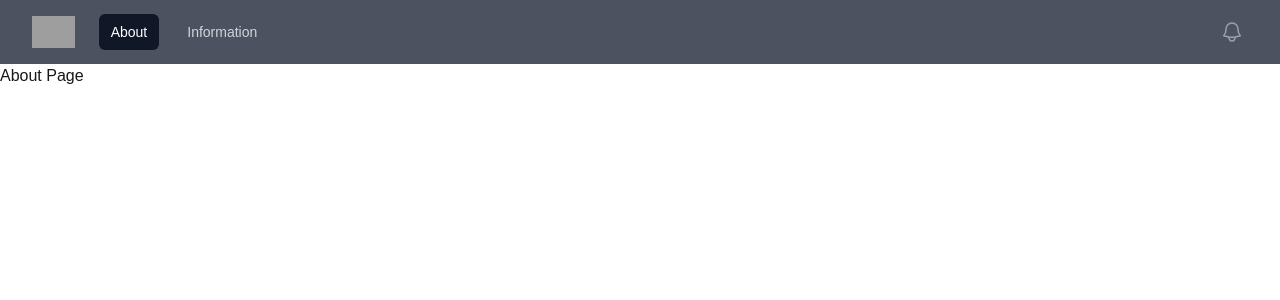
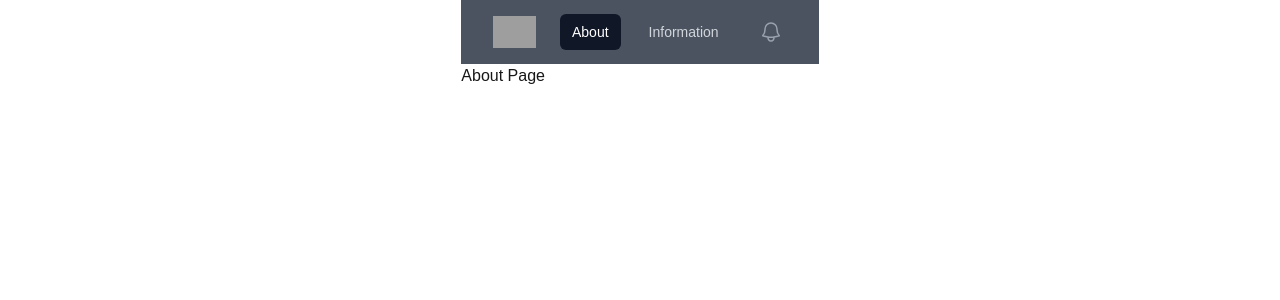
Before and after one commit to wongkj/dinosaur-viewer, a Next.js app: page /about in a window 1280 px wide. Shown: the top 300 px of the page. Built offline with nearby package versions, Linux system fonts and the light colour scheme; grey boxes are pictures that could not be loaded.

Commit message:
fix: Added gutters to the about and information pages

```diff
--- a/src/app/about/layout.tsx
+++ b/src/app/about/layout.tsx
@@ -4,8 +4,10 @@ import { Navbar } from "../_components/Navbar/Navbar";
 export default function Layout({ children }: { children: React.ReactNode }) {
   return (
     <>
-      <Navbar />
-      {children}
+      <div className="mx-auto px-4">
+        <Navbar />
+        {children}
+      </div>
     </>
   );
 }
--- a/src/app/information/layout.tsx
+++ b/src/app/information/layout.tsx
@@ -4,8 +4,10 @@ import { Navbar } from "../_components/Navbar/Navbar";
 export default function Layout({ children }: { children: React.ReactNode }) {
   return (
     <>
-      <Navbar />
-      {children}
+      <div className="mx-auto px-4">
+        <Navbar />
+        {children}
+      </div>
     </>
   );
 }
```
